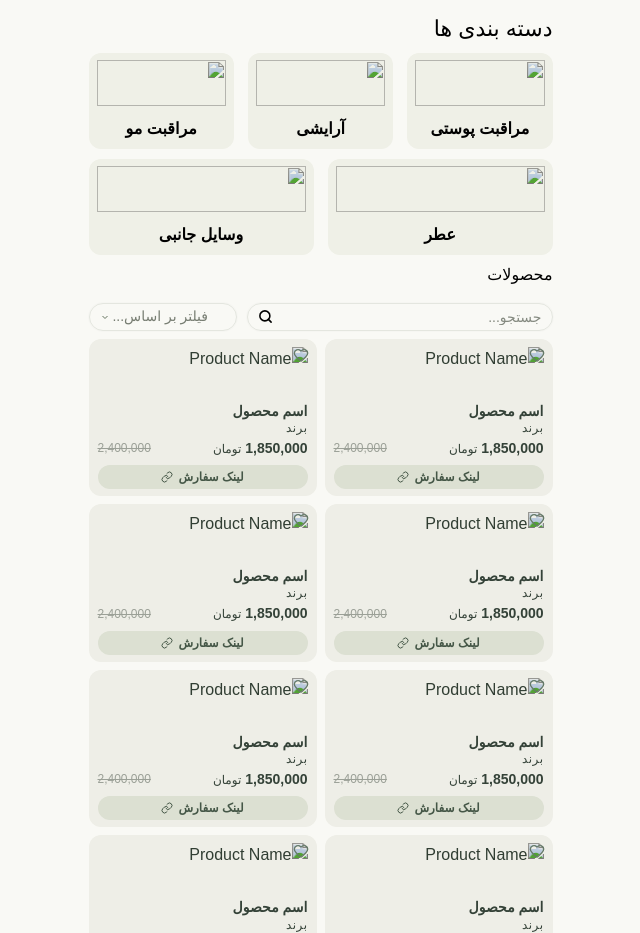
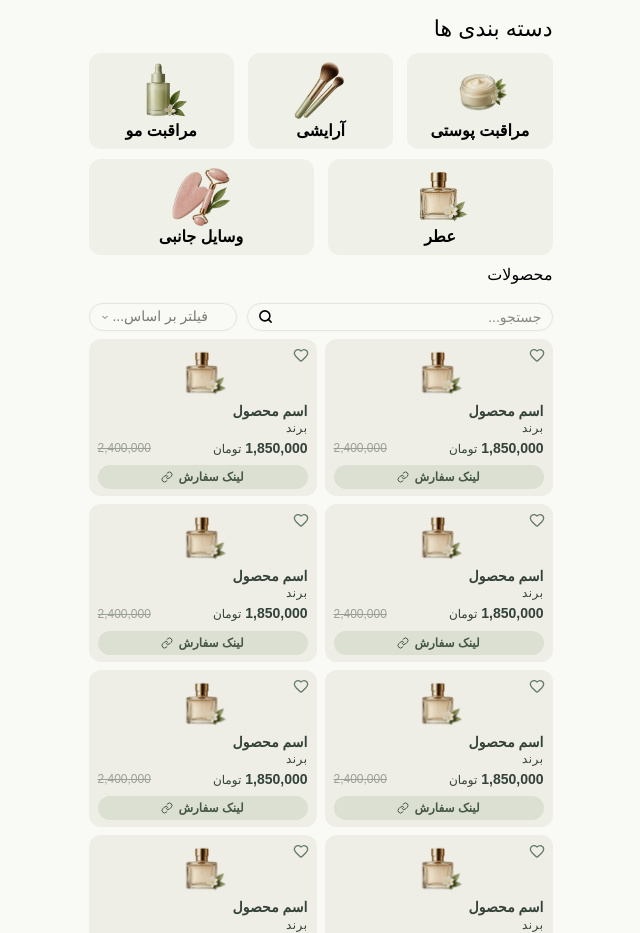
Before and after one commit to erfanimani2002/delsanacosmetic, a plain HTML site: page storefront/index.html in a window 1280 px wide. Shown: the part 353-1286 px from the top of the page, without its empty margins (312-952 px from the left). Drawn offline with Linux system fonts and the light colour scheme; a web font is replaced by a local one.

Commit message:
fix webp

```diff
--- a/storefront/index.html
+++ b/storefront/index.html
@@ -62,7 +62,7 @@
 
         <div class="banner-btn">
 
-            <img src="../assets/images/banners/banner1.png" alt="">
+            <img src="../assets/images/banners/banner1.webp" alt="">
 
             <div class="banner-details">
                 <div class="logo">
@@ -86,7 +86,7 @@
 
         <div class="banner-btn">
 
-            <img src="../assets/images/banners/banner1.png" alt="">
+            <img src="../assets/images/banners/banner1.webp" alt="">
 
             <div class="banner-details">
                 <div class="logo">
@@ -114,27 +114,27 @@
         <div class="categories-grid">
 
             <a class="category-card">
-                <img src="../assets/images/categories/skincare.png" alt="">
+                <img src="../assets/images/categories/skincare.webp" alt="">
                 <h3>مراقبت پوستی</h3>
             </a>
 
             <a class="category-card">
-                <img src="../assets/images/categories/makeup.png" alt="">
+                <img src="../assets/images/categories/makeup.webp" alt="">
                 <h3>آرایشی</h3>
             </a>
 
             <a class="category-card">
-                <img src="../assets/images/categories/haircare.png" alt="">
+                <img src="../assets/images/categories/haircare.webp" alt="">
                 <h3>مراقبت مو</h3>
             </a>
 
             <a class="category-card">
-                <img src="../assets/images/categories/fragrance.png" alt="">
+                <img src="../assets/images/categories/fragrance.webp" alt="">
                 <h3>عطر</h3>
             </a>
 
             <a class="category-card">
-                <img src="../assets/images/categories/tools.png" alt="">
+                <img src="../assets/images/categories/tools.webp" alt="">
                 <h3>وسایل جانبی</h3>
             </a>
         </div>
@@ -169,7 +169,7 @@
             </button>
 
             <div class="product-image">
-                <img src="../assets/images/products/product-1.png" alt="Product Name">
+                <img src="../assets/images/products/product-1.webp" alt="Product Name">
             </div>
 
             <div class="product-info">
@@ -195,7 +195,7 @@
             </button>
 
             <div class="product-image">
-                <img src="../assets/images/products/product-1.png" alt="Product Name">
+                <img src="../assets/images/products/product-1.webp" alt="Product Name">
             </div>
 
             <div class="product-info">
@@ -221,7 +221,7 @@
             </button>
 
             <div class="product-image">
-                <img src="../assets/images/products/product-1.png" alt="Product Name">
+                <img src="../assets/images/products/product-1.webp" alt="Product Name">
             </div>
 
             <div class="product-info">
@@ -247,7 +247,7 @@
             </button>
 
             <div class="product-image">
-                <img src="../assets/images/products/product-1.png" alt="Product Name">
+                <img src="../assets/images/products/product-1.webp" alt="Product Name">
             </div>
 
             <div class="product-info">
@@ -273,7 +273,7 @@
                 </button>
 
                 <div class="product-image">
-                    <img src="../assets/images/products/product-1.png" alt="Product Name">
+                    <img src="../assets/images/products/product-1.webp" alt="Product Name">
                 </div>
 
                 <div class="product-info">
@@ -299,7 +299,7 @@
                 </button>
 
                 <div class="product-image">
-                    <img src="../assets/images/products/product-1.png" alt="Product Name">
+                    <img src="../assets/images/products/product-1.webp" alt="Product Name">
                 </div>
 
                 <div class="product-info">
@@ -325,7 +325,7 @@
                 </button>
 
                 <div class="product-image">
-                    <img src="../assets/images/products/product-1.png" alt="Product Name">
+                    <img src="../assets/images/products/product-1.webp" alt="Product Name">
                 </div>
 
                 <div class="product-info">
@@ -351,7 +351,7 @@
                 </button>
 
                 <div class="product-image">
-                    <img src="../assets/images/products/product-1.png" alt="Product Name">
+                    <img src="../assets/images/products/product-1.webp" alt="Product Name">
                 </div>
 
                 <div class="product-info">
```
